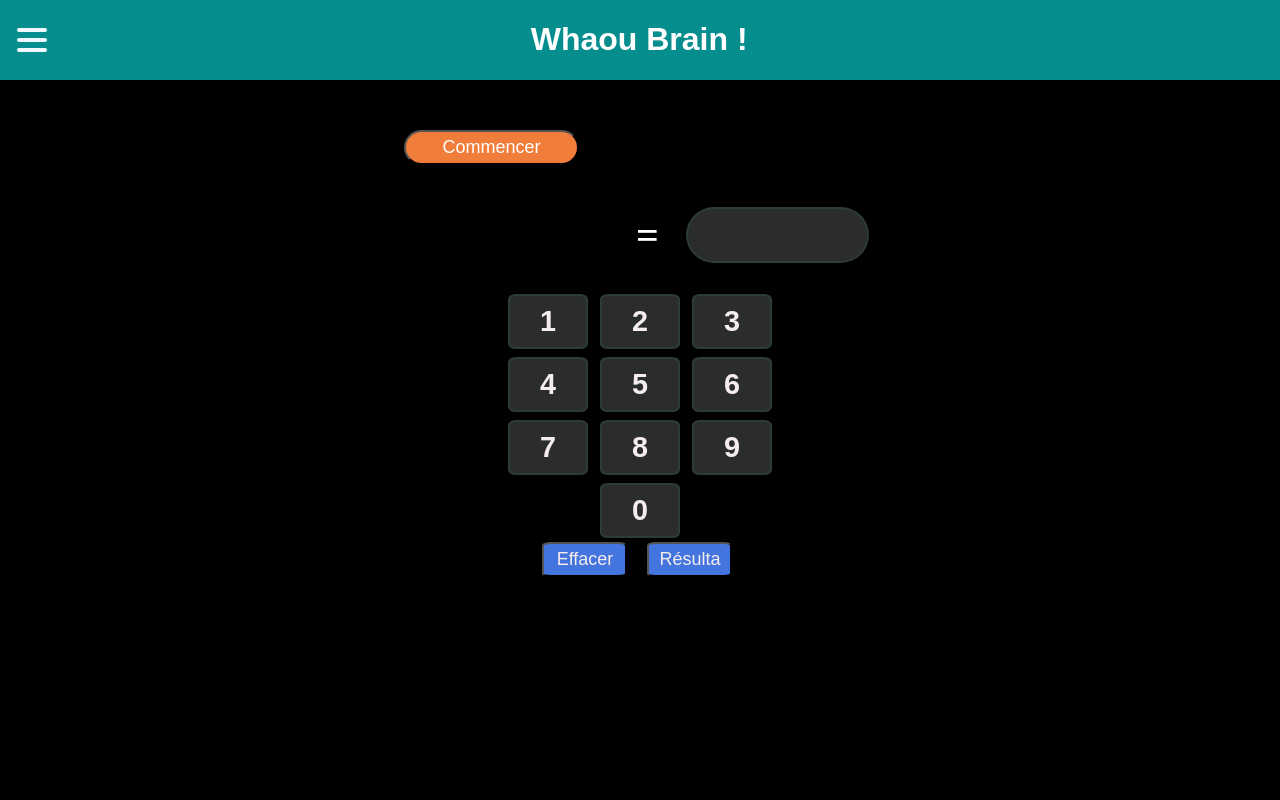
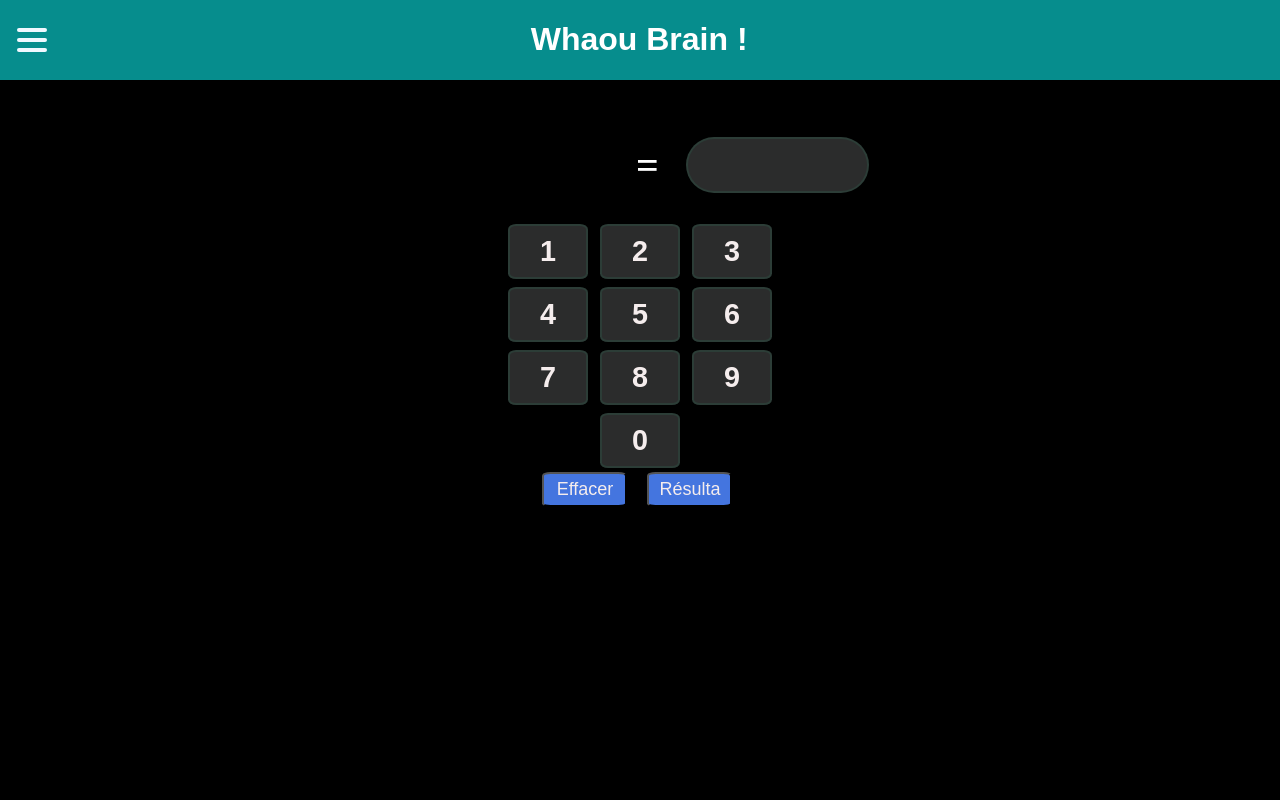
Before and after one commit to Faust-arm/Cy-pnyx, a plain HTML site: page index.html in a window 1280 px wide. Drawn offline with Linux system fonts and the light colour scheme.

Commit message:
bouton commencer enlevé

```diff
--- a/index.html
+++ b/index.html
@@ -56,8 +56,8 @@
 
 
             <div class="container2">
-              <button id="commencer">Commencer</button>
-              <!--<input id="commencer" type="button" value="Commencer">-->
+            <!--  <button id="commencer">Commencer</button>
+              <input id="commencer" type="button" value="Commencer">-->
 
           <input id="vrairesulta" type="text">
         </div>
```
